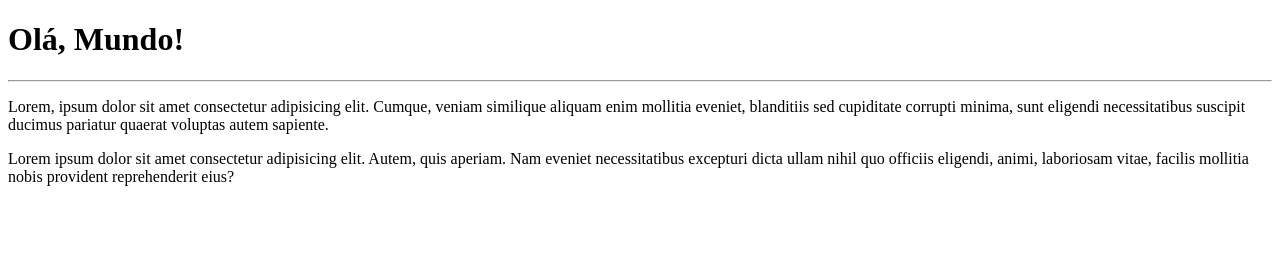
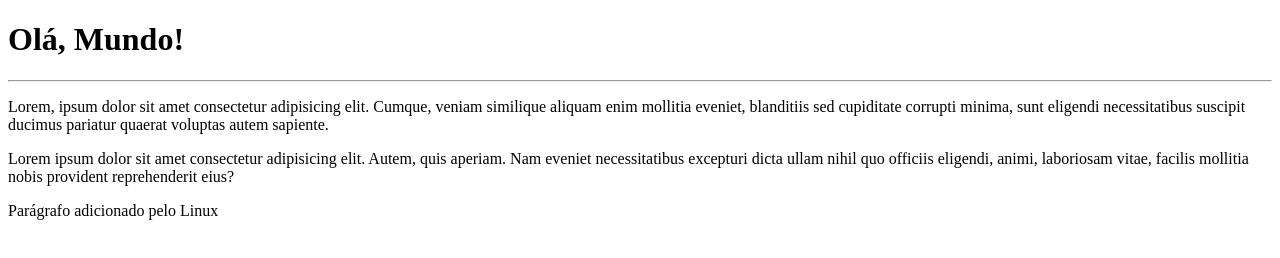
Before and after one commit to leandrofelix20k/Ola-Mundo, a plain HTML site: page site-exemplo/index.html in a window 1280 px wide. Drawn offline with Linux system fonts and the light colour scheme.

Commit message:
Novo parágrafo pelo Linux

```diff
--- a/site-exemplo/index.html
+++ b/site-exemplo/index.html
@@ -11,5 +11,6 @@
     <hr>
     <p>Lorem, ipsum dolor sit amet consectetur adipisicing elit. Cumque, veniam similique aliquam enim mollitia eveniet, blanditiis sed cupiditate corrupti minima, sunt eligendi necessitatibus suscipit ducimus pariatur quaerat voluptas autem sapiente.</p>
     <p>Lorem ipsum dolor sit amet consectetur adipisicing elit. Autem, quis aperiam. Nam eveniet necessitatibus excepturi dicta ullam nihil quo officiis eligendi, animi, laboriosam vitae, facilis mollitia nobis provident reprehenderit eius?</p>
+    <p>Parágrafo adicionado pelo Linux</p>
 </body>
 </html>
```
